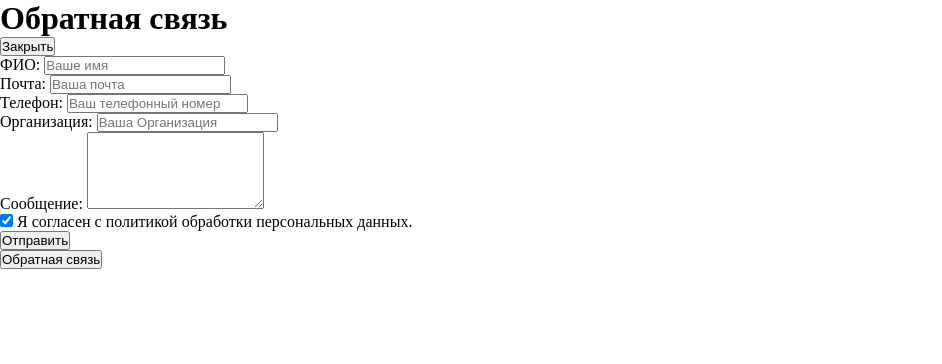
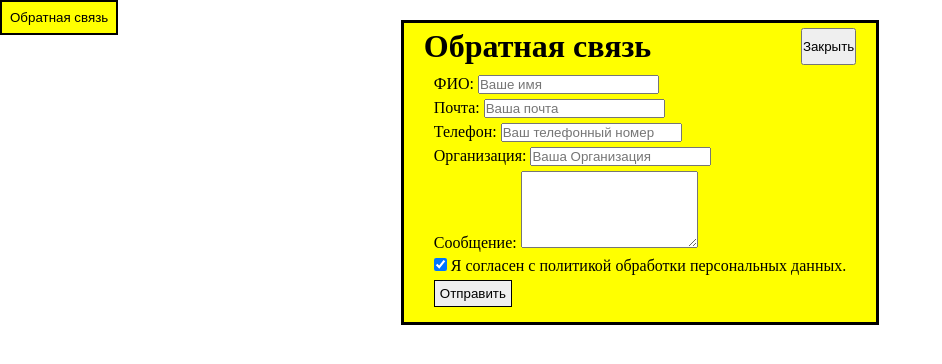
Before and after one commit to lllKoMaHDoRlll/temp, a plain HTML site: page index.html in a window 1280 px wide. Both pictures are taken after a click on the button "Обратная связь". Shown: the whole page, without its empty margins (0-942 px from the left). Drawn offline with Linux system fonts and the light colour scheme.

Commit message:
Update style.css

```diff
--- a/style.css
+++ b/style.css
@@ -4,24 +4,54 @@
     box-sizing: border-box;
 }
 
-#image-carousel {
-  margin: 50px;
-  margin-top: 100px;
+
+#feedback-button {
     background-color: yellow;
-  padding: 40px;
-  border: 3px solid black;
+    border: 2px solid black;
+    padding: 8px;
 }
 
-.splide__slide img {
-  width: 50dvw;
-  height: 50dvw;
-  margin-left: calc((100% - 50dvw)/2);
+#modal[data--modal="hidden"]{
+    display: none;
+    position: fixed;
+    z-index: 1;
+    width: 100%;
+    height: 100%;
+    margin: auto;
 }
 
-@media screen and (width >= 640px) {
-  .splide__slide img {
+#modal[data--modal="shown"]{
+    display: block;
+    position: fixed;
+    z-index: 1;
     width: 100%;
-      height: auto;
-      margin-left: 0;
+    height: 100%;
+    margin: auto;
 }
+
+#modal-inner {
+    display: block;
+    background-color: yellow;
+    width: fit-content;
+    margin: 20px auto;
+    padding: 5px 20px;
+    border: 3px solid ;
 }
+
+#modal-head {
+    display: flex;
+    justify-content: space-between;
+}
+
+#form {
+    display: flex;
+    flex-direction: column;
+    gap: 5px;
+    padding: 10px;
+    width: fit-content;
+}
+
+#submit-button {
+    border: 1px solid;
+    padding: 5px;
+}
```
Lines whose indentation alone changed are shown as unchanged.
